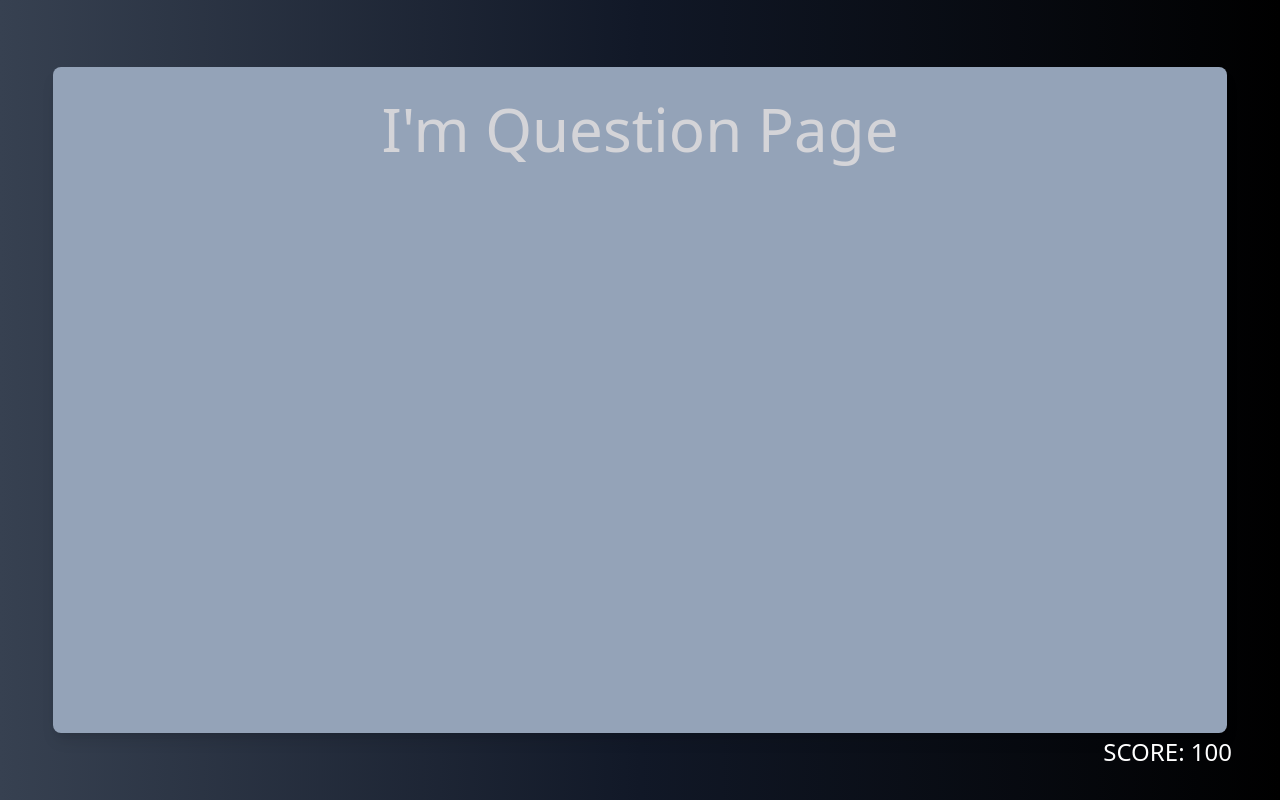
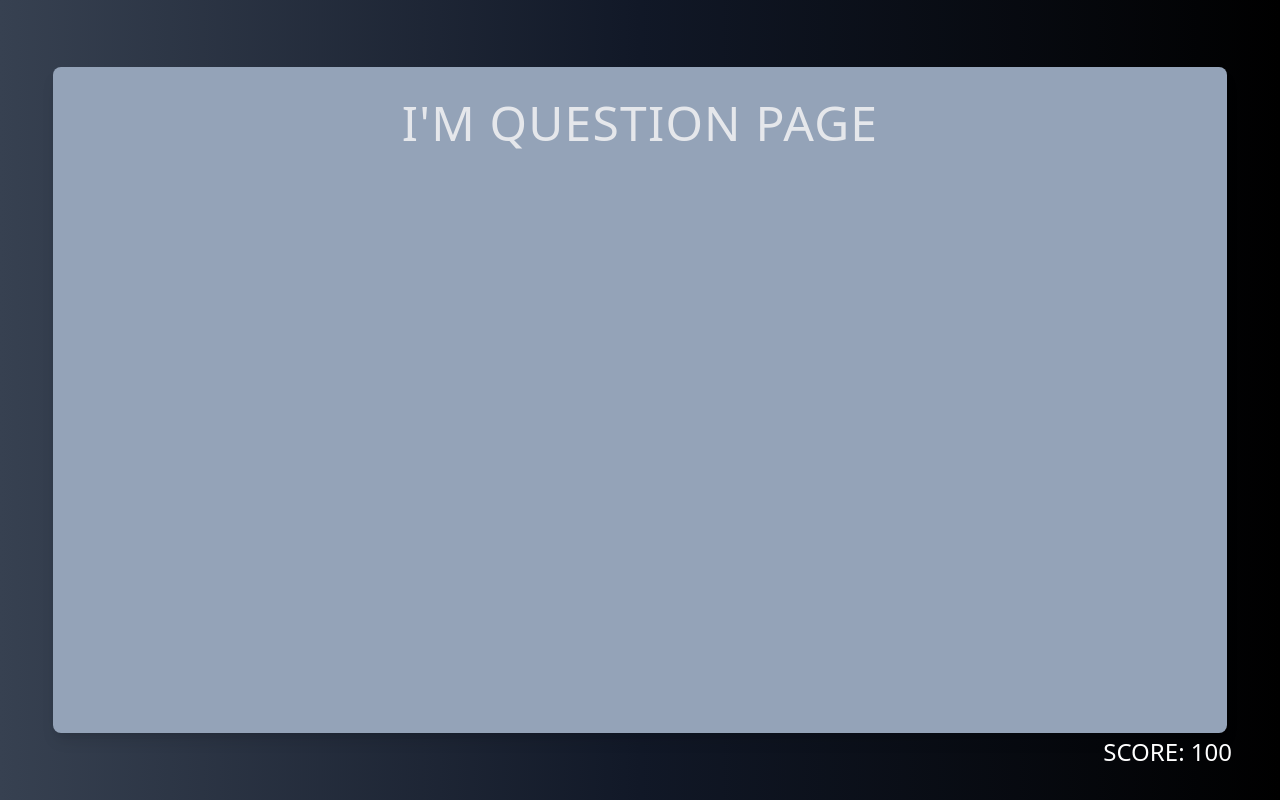
Before and after one commit to iron-strix/VueTriviaApp, a Vue app: page /question/category/1 in a window 1280 px wide. Built offline with nearby package versions, Linux system fonts and the light colour scheme.

Commit message:
made title reusable with base component

```diff
--- /dev/null
+++ b/src/components/BaseTitle.vue
@@ -0,0 +1,23 @@
+<template>
+  <div class="brand">
+    <slot name="logo" />
+    <h1 class="title">
+      <slot />
+    </h1>
+    <slot name="title" />
+    <slot name="logo" />
+  </div>
+</template>
+
+<style lang="postcss" scoped>
+.brand {
+  @apply flex items-center justify-center gap-4;
+  & :slotted(img) {
+    @apply h-16 w-16;
+  }
+
+  & .title {
+    @apply text-5xl uppercase tracking-wide text-gray-200;
+  }
+}
+</style>
--- a/src/views/HomePage.vue
+++ b/src/views/HomePage.vue
@@ -1,6 +1,7 @@
 <script setup>
 import { onMounted, ref } from 'vue'
 import useAPI from '@/composables/useAPI.js'
+import BaseTitle from '@/components/BaseTitle.vue'
 
 const api = useAPI()
 const categories = ref([])
@@ -11,11 +12,10 @@
 </script>
 
 <template>
-  <div class="brand">
-    <img class="logo" src="logo.svg" alt="logo" />
+  <BaseTitle>
+    <template #logo> <img src="logo.svg" alt="logo" /> </template>
     <h1 class="title">Vue Trivia App</h1>
-    <img class="logo" src="logo.svg" alt="logo" />
-  </div>
+  </BaseTitle>
   <div class="categories">
     <RouterLink
       v-for="category in categories"
@@ -28,17 +28,6 @@
 </template>
 
 <style class="postcss" scoped>
-.brand {
-  @apply flex items-center justify-center gap-4;
-  & .logo {
-    @apply h-16 w-16;
-  }
-
-  & .title {
-    @apply text-5xl uppercase tracking-wide text-gray-200;
-  }
-}
-
 .categories {
   @apply grid flex-grow grid-cols-4 gap-12;
 
--- a/src/views/QuestionPage.vue
+++ b/src/views/QuestionPage.vue
@@ -1,3 +1,7 @@
+<script setup>
+import BaseTitle from '@/components/BaseTitle.vue'
+</script>
+
 <template>
-  <h1 class="text-6xl font-thin text-zinc-300">I'm Question Page</h1>
+  <BaseTitle> I'm Question Page </BaseTitle>
 </template>
```
